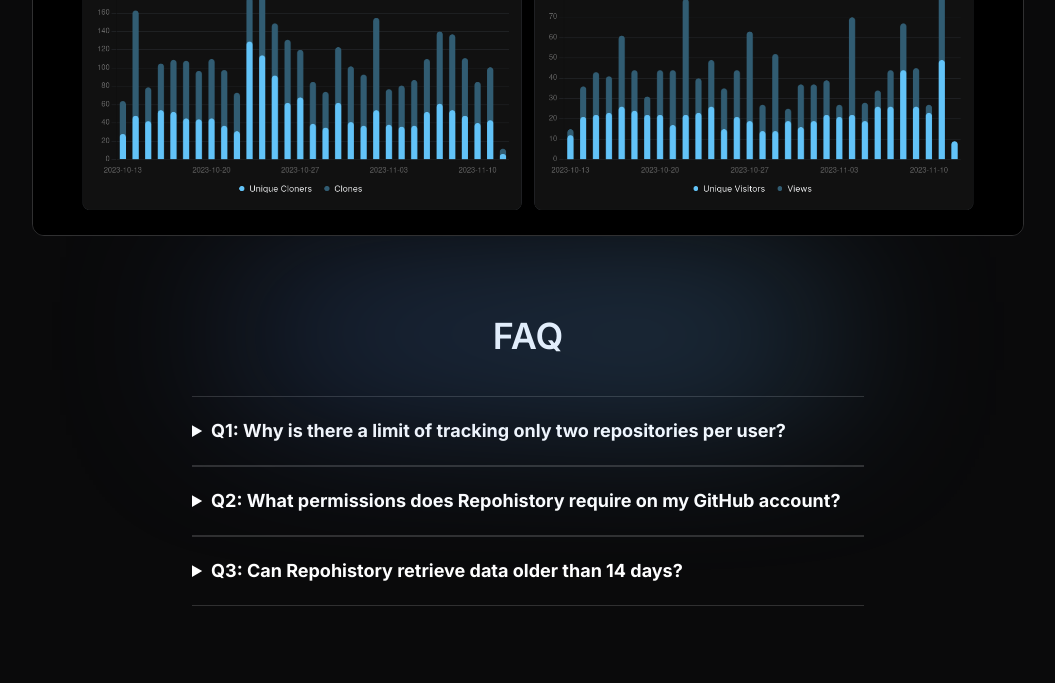
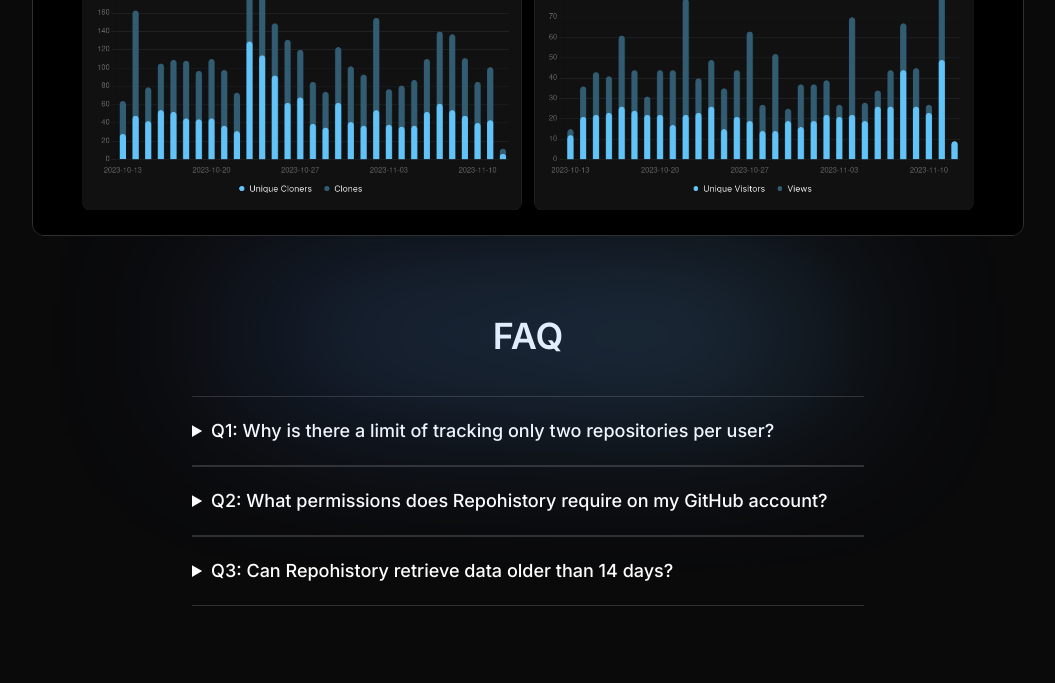
Before and after one commit to repohistory/website, an Astro site: page / in a window 1280 px wide. Shown: the part 1045-1728 px from the top of the page, without its empty margins (112-1167 px from the left). Built offline with nearby package versions, Linux system fonts and the light colour scheme; Astro itself is replaced by a stand-in of ours.

Commit message:
feat: refine landing page

```diff
--- a/src/components/Faq.astro
+++ b/src/components/Faq.astro
@@ -9,8 +9,8 @@ import GitHub from '../components/Icons/GitHub.astro';
 </h1>
 <div class="mt-10 flex flex-col text-white items-center">
   <details class="w-full px-5 md:px-0 md:w-[42rem] border-y border-y-[#303031] py-5">
-    <summary class="cursor-pointer text-lg">
-      <b>Q1: Why is there a limit of tracking only two repositories per user?</b>
+    <summary class="cursor-pointer text-lg font-medium">
+      Q1: Why is there a limit of tracking only two repositories per user?
     </summary>
     <div class="mt-5 px-5 text-[#CCCCCC]">
       We're using Supabase's free plan, which has certain usage limits. The two-repo limit helps us stay within these quotas. As Repohistory grows, we plan to revisit and potentially increase this limit based on our capacity and project's expansion.
@@ -18,8 +18,8 @@ import GitHub from '../components/Icons/GitHub.astro';
   </details>
 
   <details class="w-full px-5 md:px-0 md:w-[42rem] border-y border-y-[#303031] py-5">
-    <summary class="cursor-pointer text-lg">
-      <b>Q2: What permissions does Repohistory require on my GitHub account?</b>
+    <summary class="cursor-pointer text-lg font-medium">
+      Q2: What permissions does Repohistory require on my GitHub account?
     </summary>
     <div class="mt-5 px-5 text-[#CCCCCC]">
       Repohistory uses GitHub Apps to request specific permissions from users. We require read access to <a href="https://docs.github.com/en/rest/overview/permissions-required-for-github-apps?apiVersion=2022-11-28#repository-permissions-for-metadata" class="text-[#62C3F8] underline" target="_blank">Metadata</a> for basic information, and read access to <a href="https://docs.github.com/en/rest/overview/permissions-required-for-github-apps?apiVersion=2022-11-28#repository-permissions-for-administration" class="text-[#62C3F8] underline" target="_blank">Administration</a> for traffic data.
@@ -27,8 +27,8 @@ import GitHub from '../components/Icons/GitHub.astro';
   </details>
 
   <details class="w-full px-5 md:px-0 md:w-[42rem] border-y border-y-[#303031] py-5">
-    <summary class="cursor-pointer text-lg">
-      <b>Q3: Can Repohistory retrieve data older than 14 days?</b>
+    <summary class="cursor-pointer text-lg font-medium">
+      Q3: Can Repohistory retrieve data older than 14 days?
     </summary>
     <div class="mt-5 px-5 text-[#CCCCCC]">
       No, GitHub provides access to data only for the past 14 days. However, Repohistory will accumulate and make available data extending beyond the 14-day limit from your first login.
--- a/src/pages/index.astro
+++ b/src/pages/index.astro
@@ -10,7 +10,7 @@ import demoImage from '../images/demo.png';
 <Layout title="Repohistory - A GitHub repo traffic history tracker">
 	<NavBar />
 	<main class="flex flex-col items-center">
-		<div class="absolute inset-x-0 m-auto h-32 max-w-xl
+		<div class="absolute top-0 inset-x-0 m-auto h-32 max-w-xl
 			bg-gradient-to-tr from-[#62C3F8] via-blue-400 to-blue-900 blur-[130px]" />
 		<div class="flex flex-col items-center gap-4 px-5">
 			<h1 class="pt-20 text-center text-6xl font-bold leading-tight text-white sm:pt-36 md:text-7xl">
```
